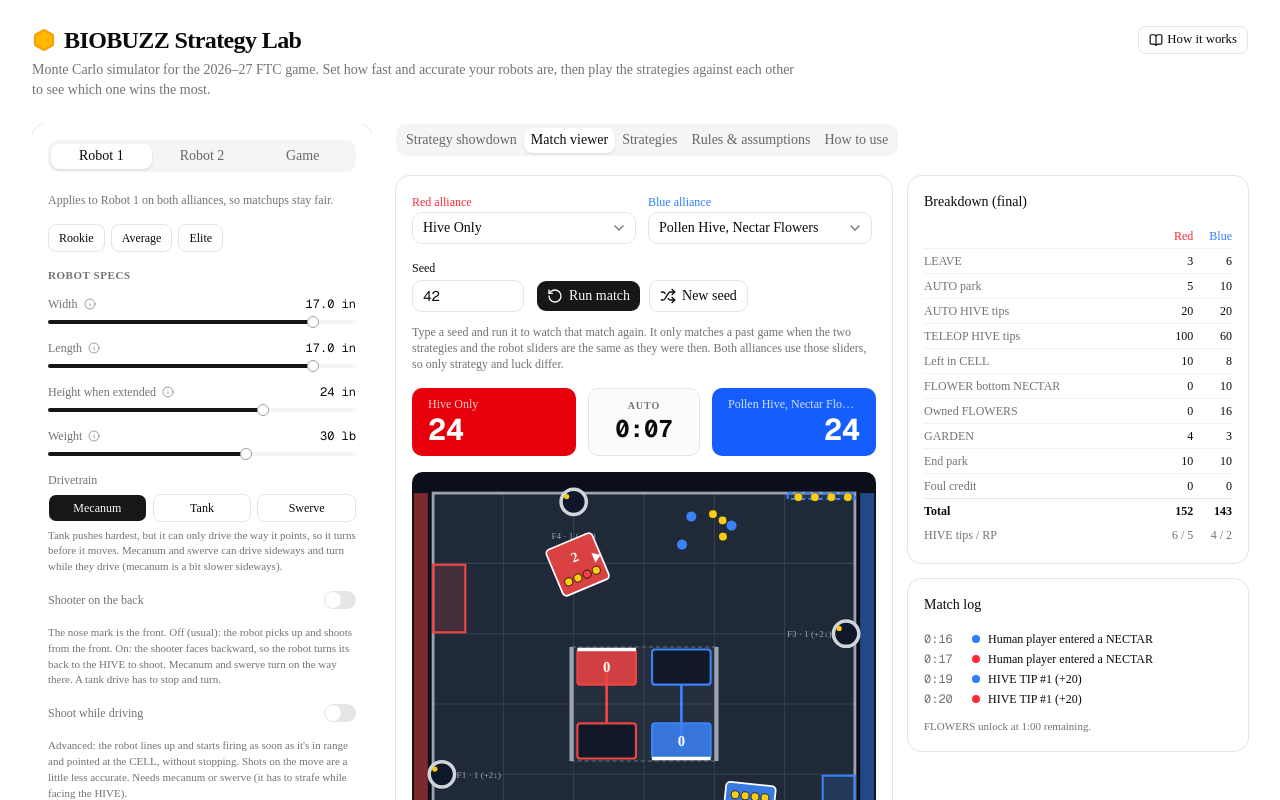
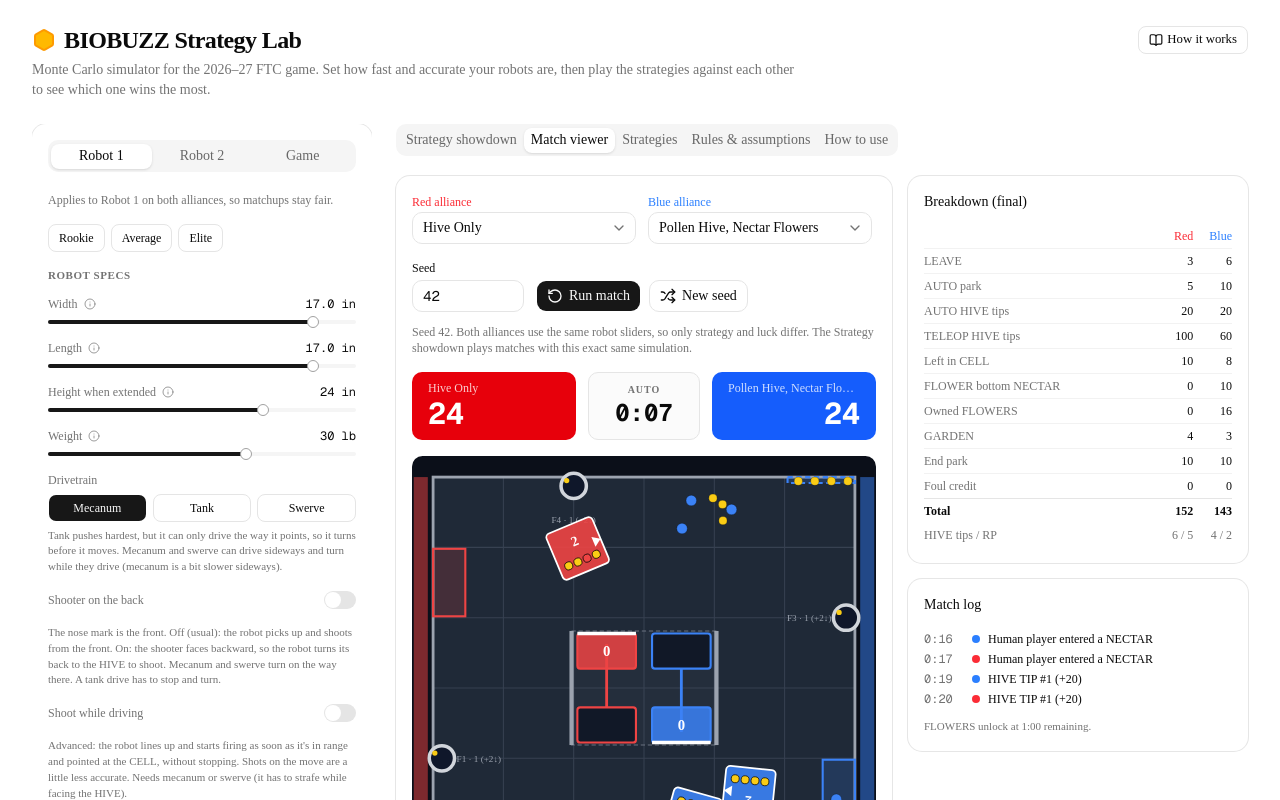
Before and after one commit to 6603GuildofGears/biobuzz-strategy-lab, a Next.js app: page /match in a window 1280 px wide. Shown: the top 800 px of the page. Built offline with nearby package versions, Linux system fonts and the light colour scheme.

Commit message:
Show the current seed again under the match buttons.
Co-authored-by: ken.uhlenkamp <ken.uhlenkamp@gmail.com>

```diff
--- a/src/components/sim/match-viewer.tsx
+++ b/src/components/sim/match-viewer.tsx
@@ -215,8 +215,8 @@ export function MatchViewer({
             </div>
           </div>
           <p className="text-xs text-muted-foreground">
-            Type a seed and run it to watch that match again. It only matches a past game when the two strategies and the robot sliders are the same as
-            they were then. Both alliances use those sliders, so only strategy and luck differ.
+            Seed {seed}. Both alliances use the same robot sliders, so only strategy and luck differ. The Strategy showdown plays matches with this exact
+            same simulation.
           </p>
         </CardHeader>
         <CardContent className="space-y-4">
```
